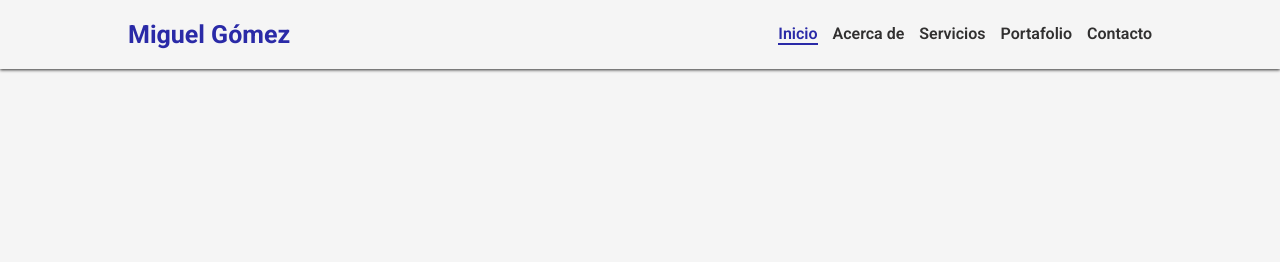
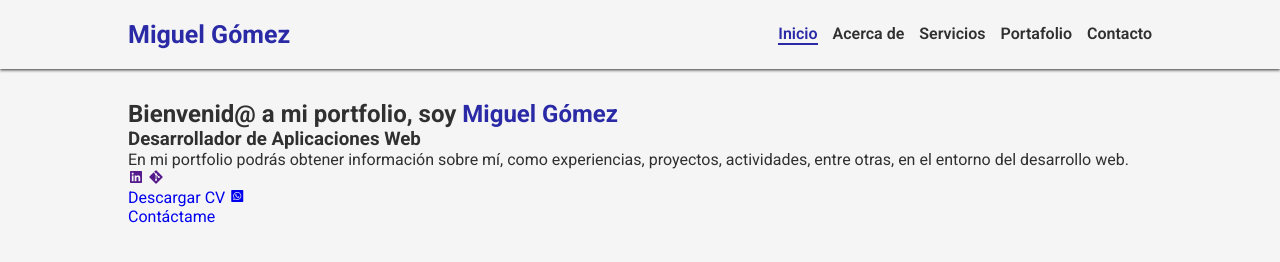
Before and after one commit to miguel-agm-dev/Portfolio-miguel-gomez, a plain HTML site: page index.html in a window 1280 px wide. Drawn offline with nearby package versions, Linux system fonts and the light colour scheme.

Commit message:
Completo estructura home

```diff
--- a/index.html
+++ b/index.html
@@ -30,5 +30,27 @@
         <a href="#contact">Contacto</a>
       </nav>
     </header>
+
+    <section class="home" id="home">
+      <div class="home-content">
+        <h1>Bienvenid@ a mi portfolio, soy <span>Miguel Gómez</span></h1>
+        <h3>Desarrollador de Aplicaciones Web</h3>
+        <p>
+          En mi portfolio podrás obtener información sobre mí, como
+          experiencias, proyectos, actividades, entre otras, en el entorno del
+          desarrollo web.
+        </p>
+        <div class="social-media">
+          <a href=""><i class="bx bxl-linkedin-square"></i></a>
+          <a href=""><i class="bx bxl-git"></i></a>
+        </div>
+
+        <a href="resource\my-porfolio.pdf" class="btn" download>Descargar CV</a>
+        <a href="https://wa.me/+34691775342" target="_blank" class="btn-whatsapp">
+            <i class='bx bxl-whatsapp-square' ></i>
+            <p>Contáctame</p>
+        </a>
+      </div>
+    </section>
   </body>
 </html>
```
Lines whose indentation alone changed are shown as unchanged.
